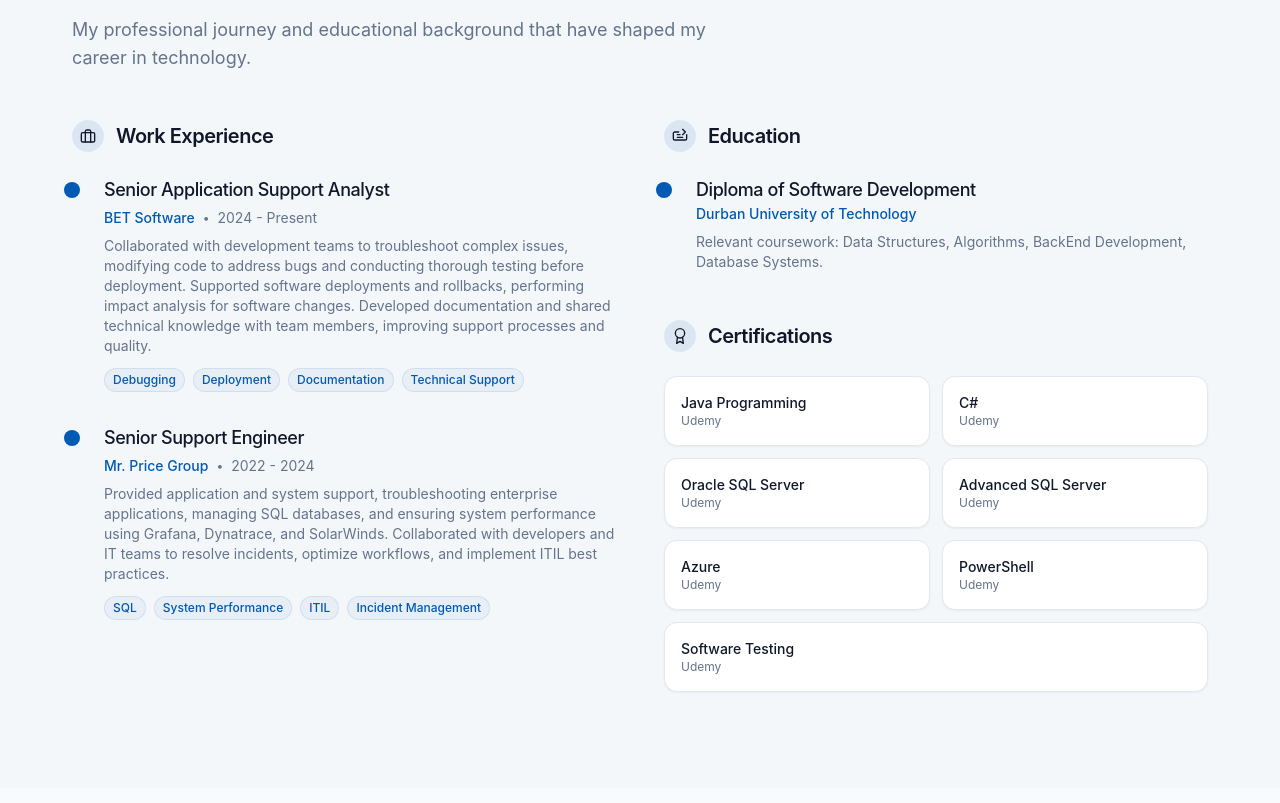
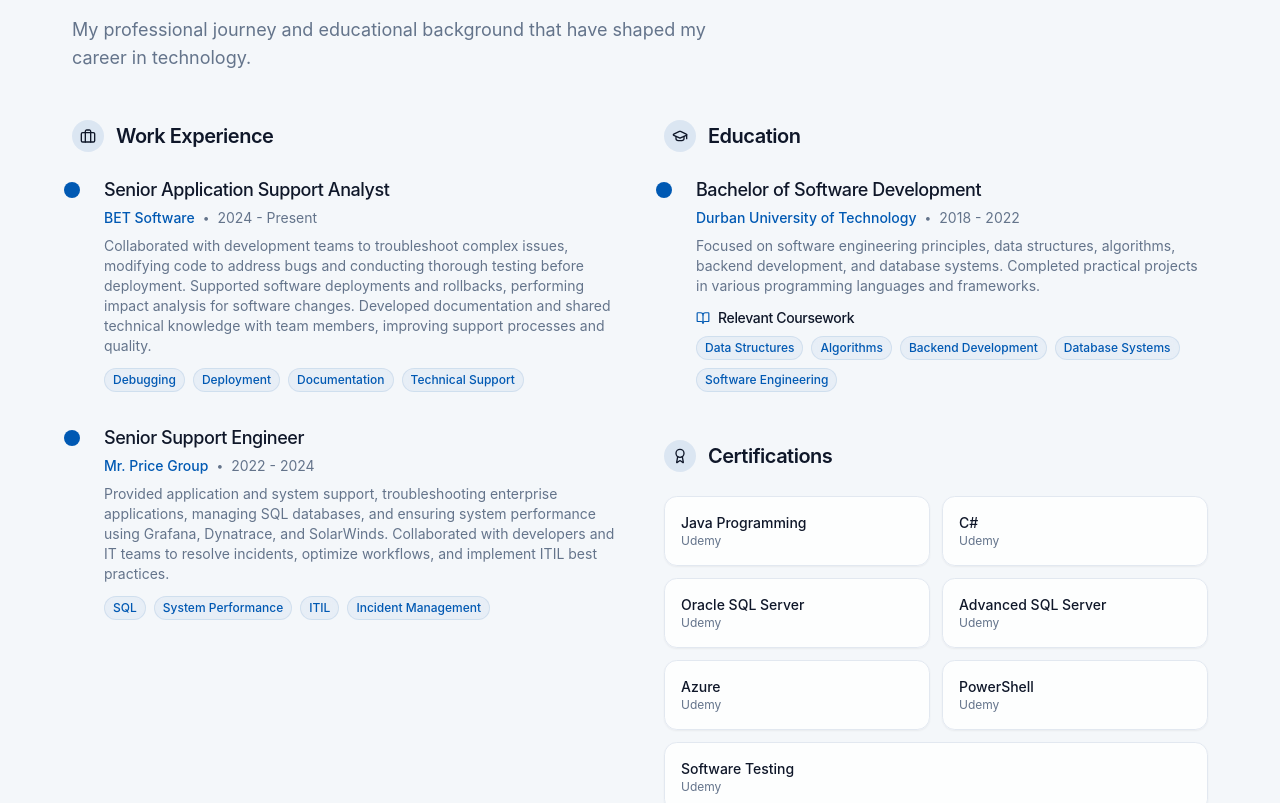
Before and after one commit to ManqobaQue/My_Portfolio, a React (Vite) app: page / in a window 1280 px wide. Shown: the part 1140-1943 px from the top of the page. Built offline with nearby package versions, Linux system fonts and the light colour scheme.

Commit message:
Edit education page

```diff
--- a/src/components/Experience.tsx
+++ b/src/components/Experience.tsx
@@ -3,6 +3,7 @@ import React from 'react';
 import SectionTitle from './shared/SectionTitle';
 import AnimatedReveal from './shared/AnimatedReveal';
 import { Chip } from './ui/chip';
+import { BookOpen, Award, GraduationCap } from 'lucide-react';
 
 const experienceData = [
   {
@@ -23,9 +24,11 @@ const experienceData = [
 
 const educationData = [
   {
-    degree: 'Diploma of Software Development',
+    degree: 'Bachelor of Software Development',
     institution: 'Durban University of Technology',
-    description: 'Relevant coursework: Data Structures, Algorithms, BackEnd Development, Database Systems.'
+    period: '2018 - 2022',
+    description: 'Focused on software engineering principles, data structures, algorithms, backend development, and database systems. Completed practical projects in various programming languages and frameworks.',
+    coursework: ['Data Structures', 'Algorithms', 'Backend Development', 'Database Systems', 'Software Engineering']
   }
 ];
 
@@ -81,12 +84,7 @@ const Experience: React.FC = () => {
             <AnimatedReveal animation="fade-up" delay={100}>
               <h3 className="text-xl font-semibold mb-6 flex items-center">
                 <span className="w-8 h-8 flex items-center justify-center bg-primary/10 rounded-full mr-3">
-                  <svg width="16" height="16" viewBox="0 0 24 24" fill="none" xmlns="http://www.w3.org/2000/svg">
-                    <path d="M22 10V16C22 17.1 21.1 18 20 18H4C2.9 18 2 17.1 2 16V8C2 6.9 2.9 6 4 6H10" stroke="currentColor" strokeWidth="2" strokeLinecap="round" strokeLinejoin="round"/>
-                    <path d="M16 2L20 6L16 10" stroke="currentColor" strokeWidth="2" strokeLinecap="round" strokeLinejoin="round"/>
-                    <path d="M8 14H16" stroke="currentColor" strokeWidth="2" strokeLinecap="round" strokeLinejoin="round"/>
-                    <path d="M8 10H12" stroke="currentColor" strokeWidth="2" strokeLinecap="round" strokeLinejoin="round"/>
-                  </svg>
+                  <GraduationCap size={16} />
                 </span>
                 Education
               </h3>
@@ -98,8 +96,23 @@ const Experience: React.FC = () => {
                   <div className="timeline-item">
                     <div className="timeline-dot"></div>
                     <h4 className="text-lg font-medium">{edu.degree}</h4>
-                    <div className="text-sm text-primary font-medium mb-2">{edu.institution}</div>
-                    <p className="text-sm text-muted-foreground">{edu.description}</p>
+                    <div className="flex flex-wrap items-center gap-2 mt-1 mb-2">
+                      <span className="text-sm text-primary font-medium">{edu.institution}</span>
+                      <span className="text-xs text-muted-foreground">•</span>
+                      <span className="text-sm text-muted-foreground">{edu.period}</span>
+                    </div>
+                    <p className="text-sm text-muted-foreground mb-3">{edu.description}</p>
+                    <div className="mt-3">
+                      <h5 className="text-sm font-medium mb-2 flex items-center gap-2">
+                        <BookOpen size={14} className="text-primary" />
+                        Relevant Coursework
+                      </h5>
+                      <div className="flex flex-wrap gap-2">
+                        {edu.coursework.map((course, idx) => (
+                          <Chip key={idx} variant="skill" size="sm">{course}</Chip>
+                        ))}
+                      </div>
+                    </div>
                   </div>
                 </AnimatedReveal>
               ))}
@@ -109,10 +122,7 @@ const Experience: React.FC = () => {
             <AnimatedReveal animation="fade-up" delay={300}>
               <h3 className="text-xl font-semibold mb-6 mt-12 flex items-center">
                 <span className="w-8 h-8 flex items-center justify-center bg-primary/10 rounded-full mr-3">
-                  <svg width="16" height="16" viewBox="0 0 24 24" fill="none" xmlns="http://www.w3.org/2000/svg">
-                    <path d="M12 15C15.866 15 19 11.866 19 8C19 4.13401 15.866 1 12 1C8.13401 1 5 4.13401 5 8C5 11.866 8.13401 15 12 15Z" stroke="currentColor" strokeWidth="2" strokeLinecap="round" strokeLinejoin="round"/>
-                    <path d="M8.21 13.89L7 23L12 20L17 23L15.79 13.88" stroke="currentColor" strokeWidth="2" strokeLinecap="round" strokeLinejoin="round"/>
-                  </svg>
+                  <Award size={16} />
                 </span>
                 Certifications
               </h3>
@@ -120,49 +130,49 @@ const Experience: React.FC = () => {
 
             <div className="grid grid-cols-1 sm:grid-cols-2 gap-3">
               <AnimatedReveal animation="fade-up" delay={400}>
-                <div className="bg-white p-4 rounded-lg shadow-sm border border-border">
+                <div className="glass p-4 rounded-lg shadow-sm border border-border transition-all duration-300 hover:shadow-md hover:-translate-y-1">
                   <div className="text-sm font-medium">Java Programming</div>
                   <div className="text-xs text-muted-foreground">Udemy</div>
                 </div>
               </AnimatedReveal>
 
               <AnimatedReveal animation="fade-up" delay={450}>
-                <div className="bg-white p-4 rounded-lg shadow-sm border border-border">
+                <div className="glass p-4 rounded-lg shadow-sm border border-border transition-all duration-300 hover:shadow-md hover:-translate-y-1">
                   <div className="text-sm font-medium">C#</div>
                   <div className="text-xs text-muted-foreground">Udemy</div>
                 </div>
               </AnimatedReveal>
 
               <AnimatedReveal animation="fade-up" delay={500}>
-                <div className="bg-white p-4 rounded-lg shadow-sm border border-border">
+                <div className="glass p-4 rounded-lg shadow-sm border border-border transition-all duration-300 hover:shadow-md hover:-translate-y-1">
                   <div className="text-sm font-medium">Oracle SQL Server</div>
                   <div className="text-xs text-muted-foreground">Udemy</div>
                 </div>
               </AnimatedReveal>
 
               <AnimatedReveal animation="fade-up" delay={550}>
-                <div className="bg-white p-4 rounded-lg shadow-sm border border-border">
+                <div className="glass p-4 rounded-lg shadow-sm border border-border transition-all duration-300 hover:shadow-md hover:-translate-y-1">
                   <div className="text-sm font-medium">Advanced SQL Server</div>
                   <div className="text-xs text-muted-foreground">Udemy</div>
                 </div>
               </AnimatedReveal>
 
               <AnimatedReveal animation="fade-up" delay={600}>
-                <div className="bg-white p-4 rounded-lg shadow-sm border border-border">
+                <div className="glass p-4 rounded-lg shadow-sm border border-border transition-all duration-300 hover:shadow-md hover:-translate-y-1">
                   <div className="text-sm font-medium">Azure</div>
                   <div className="text-xs text-muted-foreground">Udemy</div>
                 </div>
               </AnimatedReveal>
 
               <AnimatedReveal animation="fade-up" delay={650}>
-                <div className="bg-white p-4 rounded-lg shadow-sm border border-border">
+                <div className="glass p-4 rounded-lg shadow-sm border border-border transition-all duration-300 hover:shadow-md hover:-translate-y-1">
                   <div className="text-sm font-medium">PowerShell</div>
                   <div className="text-xs text-muted-foreground">Udemy</div>
                 </div>
               </AnimatedReveal>
 
               <AnimatedReveal animation="fade-up" delay={700} className="sm:col-span-2">
-                <div className="bg-white p-4 rounded-lg shadow-sm border border-border">
+                <div className="glass p-4 rounded-lg shadow-sm border border-border transition-all duration-300 hover:shadow-md hover:-translate-y-1">
                   <div className="text-sm font-medium">Software Testing</div>
                   <div className="text-xs text-muted-foreground">Udemy</div>
                 </div>
```
